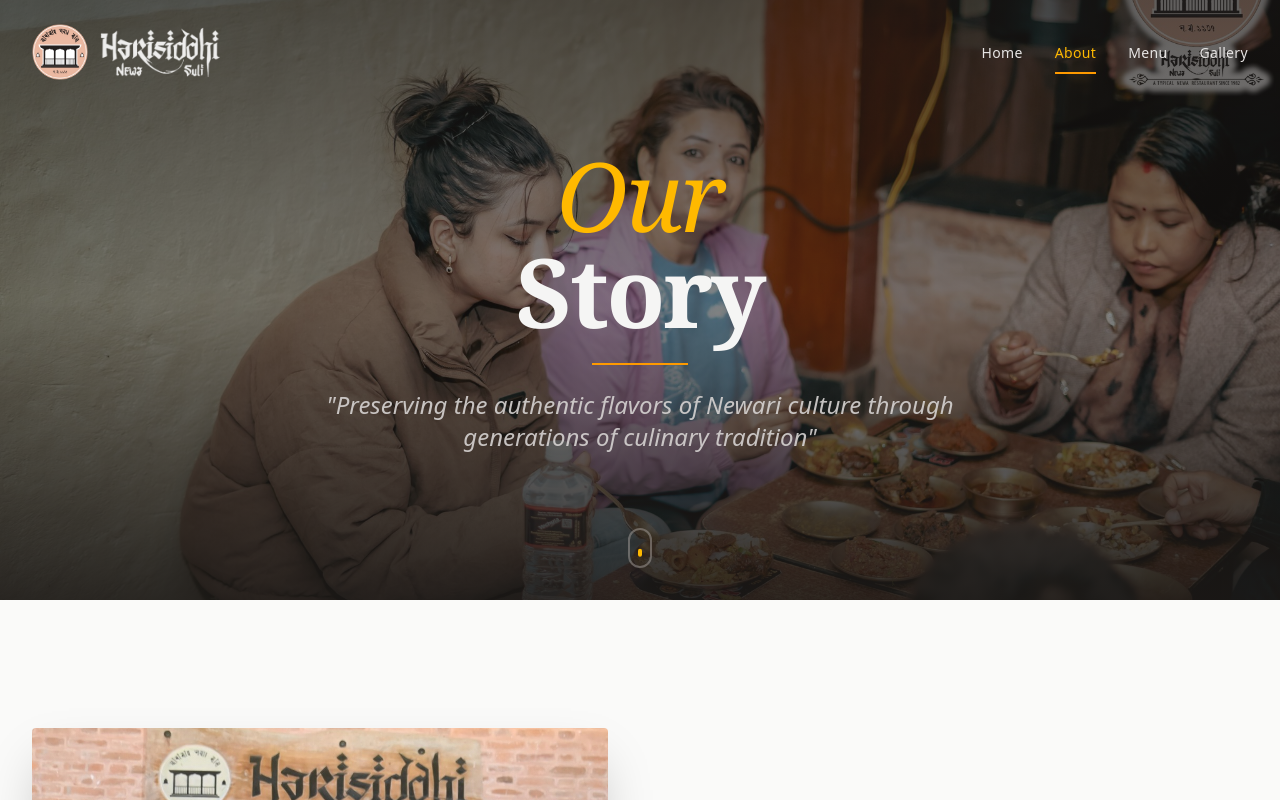
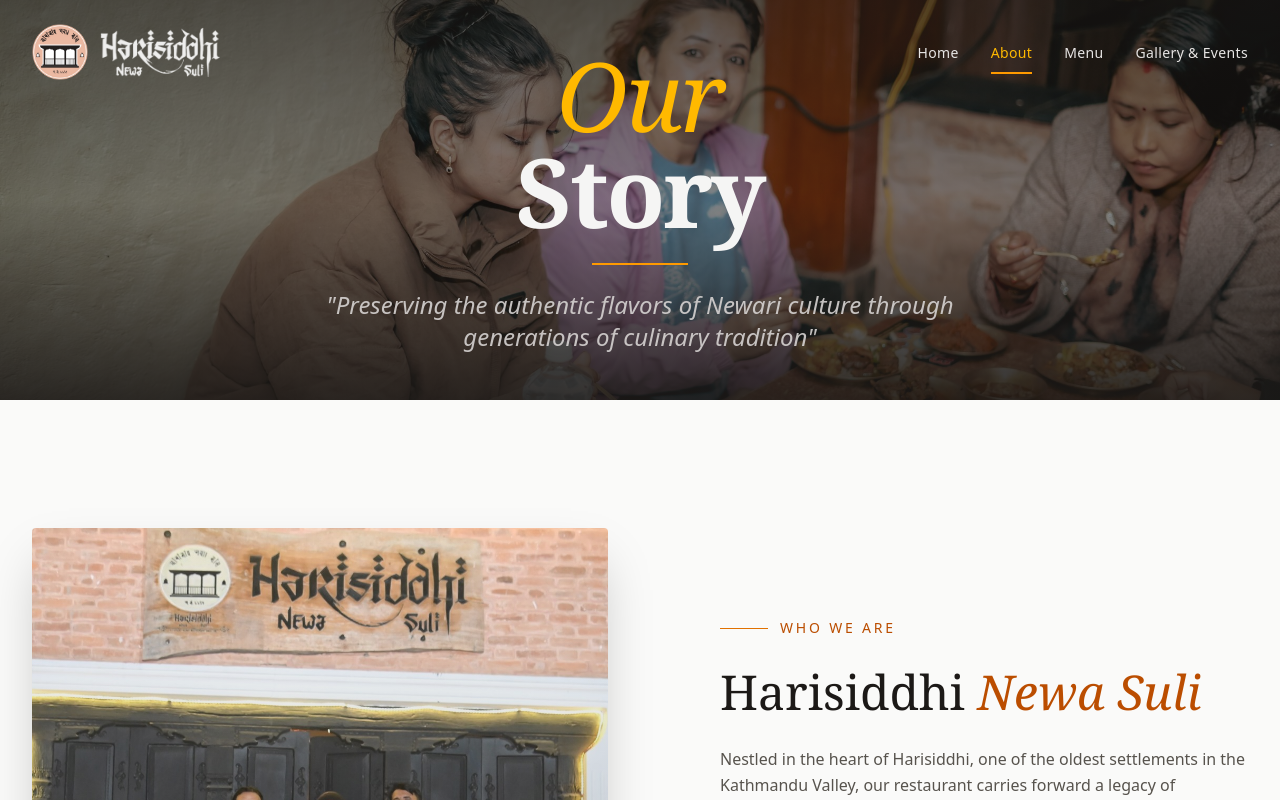
Before and after one commit to newasuli/newasuli-website, a Next.js app: page /about in a window 1280 px wide. Shown: the top 800 px of the page. Built offline with nearby package versions, Linux system fonts and the light colour scheme.

Commit message:
chore: add baseline-browser-mapping dependency to package.json

```diff
--- a/app/about/page.tsx
+++ b/app/about/page.tsx
@@ -97,13 +97,13 @@
   return (
     <main className="bg-stone-50 min-h-screen">
       {/* Hero Section - Cinematic */}
-      <section className="relative h-[70vh] min-h-[600px] flex items-center justify-center overflow-hidden">
+      <section className="relative h-[50vh] min-h-[400px] flex items-center justify-center overflow-hidden">
         <div className="absolute inset-0 z-0">
           <Image
             src="/images/newasuli_img_1.jpg"
             alt="Harisiddhi Newa Suli Heritage"
             fill
-            className="object-cover"
+            className="object-cover object-center"
             priority
           />
           <div className="absolute inset-0 bg-gradient-to-b from-stone-900/70 via-stone-900/50 to-stone-900/90" />
@@ -137,22 +137,6 @@
             generations of culinary tradition"
           </motion.p>
         </div>
-
-        {/* Scroll Indicator */}
-        <motion.div
-          initial={{ opacity: 0 }}
-          animate={{ opacity: 1 }}
-          transition={{ delay: 1.2 }}
-          className="absolute bottom-8 left-1/2 -translate-x-1/2"
-        >
-          <div className="w-6 h-10 border-2 border-stone-400/50 rounded-full flex justify-center p-2">
-            <motion.div
-              animate={{ y: [0, 12, 0] }}
-              transition={{ duration: 1.5, repeat: Infinity }}
-              className="w-1 h-2 bg-amber-400 rounded-full"
-            />
-          </div>
-        </motion.div>
       </section>
 
       {/* Introduction Section */}
--- a/app/page.tsx
+++ b/app/page.tsx
@@ -445,14 +445,14 @@
 
       {/* Location & Footer */}
       <section className="bg-stone-900 text-stone-300">
-        <div className="h-[400px] w-full relative grayscale hover:grayscale-0 transition-all duration-700">
+        <div className="h-[300px] w-full relative grayscale hover:grayscale-0 transition-all duration-700">
           <iframe
             src="https://www.google.com/maps/embed?pb=!1m18!1m12!1m3!1d3534.724530092683!2d85.33673557617271!3d27.633047028763382!2m3!1f0!2f0!3f0!3m2!1i1024!2i768!4f13.1!3m3!1m2!1s0x39eb1738dc92c46f%3A0xac25e0e6e6e8c67e!2sHarisiddhi%20Newa%20Suli!5e0!3m2!1sen!2snp!4v1765278955274!5m2!1sen!2snp"
             allowFullScreen
             loading="lazy"
             className="w-full h-full border-0"
           />
-          <div className="absolute top-6 left-6 bg-stone-900/90 backdrop-blur p-6 rounded-sm max-w-sm">
+          {/* <div className="absolute top-6 left-6 bg-stone-900/90 backdrop-blur p-6 rounded-sm max-w-sm">
             <h3 className="text-stone-100 font-serif text-xl mb-2">Visit Us</h3>
             <p className="text-sm leading-relaxed mb-4">
               Harisiddhi, Lalitpur
@@ -466,7 +466,7 @@
             >
               Get Directions <IoIosArrowRoundForward />
             </Link>
-          </div>
+          </div> */}
         </div>
       </section>
     </main>
--- a/components/navbar.tsx
+++ b/components/navbar.tsx
@@ -1,4 +1,3 @@
-
 "use client";
 import Image from "next/image";
 import Link from "next/link";
@@ -11,7 +10,7 @@
   { name: "Home", href: "/" },
   { name: "About", href: "/about" },
   { name: "Menu", href: "/menu" },
-  { name: "Gallery", href: "/gallery" },
+  { name: "Gallery & Events", href: "/gallery" },
 ];
 
 const Navbar = () => {
@@ -59,7 +58,9 @@
                 whileHover={{ scale: 1.02 }}
                 transition={{ duration: 0.2 }}
               >
-                <div className={`relative transition-all duration-300 ${scrolled ? 'w-12 h-12' : 'w-14 h-14'}`}>
+                <div
+                  className={`relative transition-all duration-300 ${scrolled ? "w-12 h-12" : "w-14 h-14"}`}
+                >
                   <Image
                     src="/images/logo.png"
                     alt="Harisiddhi Newa Suli"
@@ -68,7 +69,9 @@
                     priority
                   />
                 </div>
-                <div className={`hidden sm:block transition-all duration-300 ${scrolled ? 'opacity-100' : 'opacity-90'}`}>
+                <div
+                  className={`hidden sm:block transition-all duration-300 ${scrolled ? "opacity-100" : "opacity-90"}`}
+                >
                   <Image
                     src="/images/textlogo.png"
                     alt="Newa Suli"
@@ -88,20 +91,24 @@
                   href={link.href}
                   className="relative group py-2"
                 >
-                  <span className={`text-sm font-medium tracking-wide transition-colors duration-300 ${
-                    pathname === link.href
-                      ? "text-amber-400"
-                      : "text-stone-200 hover:text-white"
-                  }`}>
+                  <span
+                    className={`text-sm font-medium tracking-wide transition-colors duration-300 ${
+                      pathname === link.href
+                        ? "text-amber-400"
+                        : "text-stone-200 hover:text-white"
+                    }`}
+                  >
                     {link.name}
                   </span>
-                  <span className={`absolute -bottom-0.5 left-0 h-0.5 bg-amber-500 transition-all duration-300 ${
-                    pathname === link.href ? "w-full" : "w-0 group-hover:w-full"
-                  }`} />
+                  <span
+                    className={`absolute -bottom-0.5 left-0 h-0.5 bg-amber-500 transition-all duration-300 ${
+                      pathname === link.href
+                        ? "w-full"
+                        : "w-0 group-hover:w-full"
+                    }`}
+                  />
                 </Link>
               ))}
-
-
             </nav>
 
             {/* Mobile Menu Button */}
@@ -114,17 +121,21 @@
                 <motion.span
                   animate={isOpen ? { rotate: 45, y: 8 } : { rotate: 0, y: 0 }}
                   transition={{ duration: 0.3 }}
-                  className={`block h-0.5 rounded-full origin-center ${isOpen ? 'w-6 bg-stone-100' : 'w-6 bg-stone-100'}`}
+                  className={`block h-0.5 rounded-full origin-center ${isOpen ? "w-6 bg-stone-100" : "w-6 bg-stone-100"}`}
                 />
                 <motion.span
-                  animate={isOpen ? { opacity: 0, x: 20 } : { opacity: 1, x: 0 }}
+                  animate={
+                    isOpen ? { opacity: 0, x: 20 } : { opacity: 1, x: 0 }
+                  }
                   transition={{ duration: 0.3 }}
                   className="block w-4 h-0.5 bg-stone-100 rounded-full"
                 />
                 <motion.span
-                  animate={isOpen ? { rotate: -45, y: -8 } : { rotate: 0, y: 0 }}
+                  animate={
+                    isOpen ? { rotate: -45, y: -8 } : { rotate: 0, y: 0 }
+                  }
                   transition={{ duration: 0.3 }}
-                  className={`block h-0.5 rounded-full origin-center ${isOpen ? 'w-6 bg-stone-100' : 'w-5 bg-stone-100'}`}
+                  className={`block h-0.5 rounded-full origin-center ${isOpen ? "w-6 bg-stone-100" : "w-5 bg-stone-100"}`}
                 />
               </div>
             </button>
@@ -189,7 +200,8 @@
                   <span className="text-lg">+977 982-8711989</span>
                 </a>
                 <p className="mt-4 text-sm text-stone-500">
-                  Godawari Road, Lalitpur<br />
+                  Godawari Road, Lalitpur
+                  <br />
                   Kathmandu Valley, Nepal
                 </p>
               </motion.div>
--- a/package.json
+++ b/package.json
@@ -22,6 +22,7 @@
     "@types/node": "^20",
     "@types/react": "^19",
     "@types/react-dom": "^19",
+    "baseline-browser-mapping": "^2.10.0",
     "eslint": "^9",
     "eslint-config-next": "16.0.5",
     "tailwindcss": "^4",
```
Also changed, not shown: components/Footer.tsx (+20 -23 lines), 1 other file (tests, documents, lock files or other folders).
